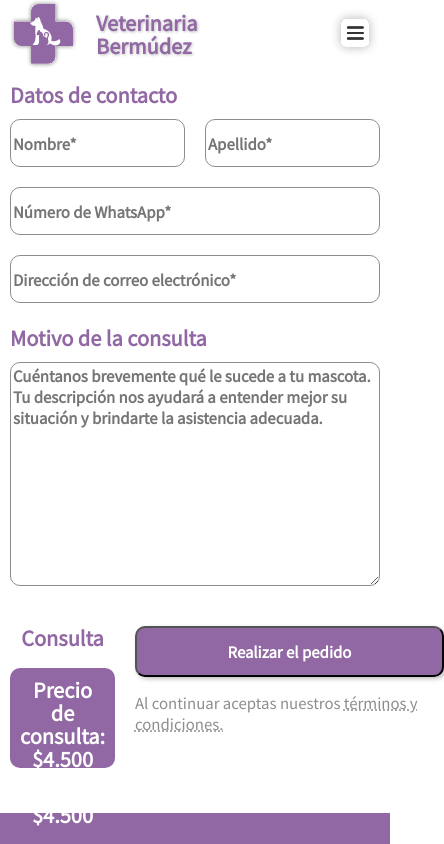
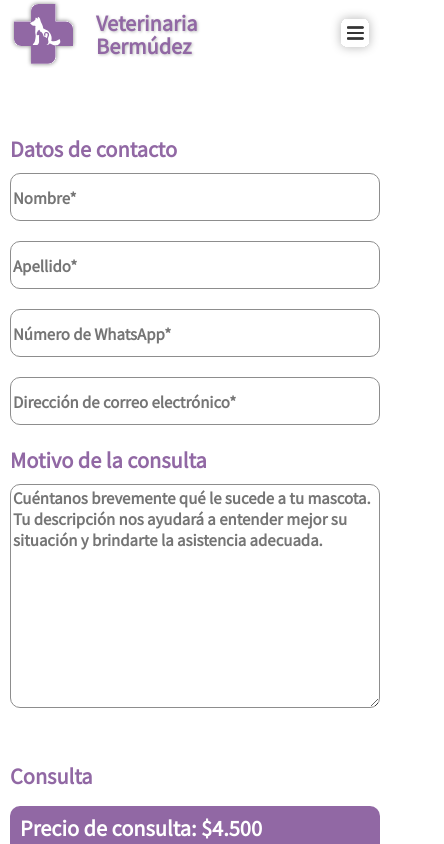
Before and after one commit to LeandroMaxRomero/veterinaria_bermudez, a React (Vite) app: page /consulta in a window 390 px wide. Shown: the top 844 px of the page, 444 px wide, since content can reach past the window. Built offline with nearby package versions, Linux system fonts and the light colour scheme; a web font is replaced by a local one.

Commit message:
0.2.2 estilos form mobile

```diff
--- a/src/scss/layout/_consulta.scss
+++ b/src/scss/layout/_consulta.scss
@@ -15,7 +15,8 @@
         padding-top: 16rem;
     }
     @include m.mobile {
-        padding-top: 8rem;
+        padding-top: 13.4rem;
+        max-width: 40rem;
     }
 }
 .consulta__formulario{
@@ -35,6 +36,9 @@
     display: flex;
     flex-direction: column;
     width: 100%;
+    @include m.mobile {
+        margin-bottom: 1.6rem;
+    }
 }
 .campo-texto{
     color: #8D8D8D;
@@ -54,12 +58,19 @@
     width: 100%;
     display: flex;
     gap: 2rem;
+    @include m.mobile {
+        flex-direction: column;
+        gap: 0;
+    }
 }
 .form-nombre, .form-apellido{
     width: 50%;
     border-radius: 10px;
     border: 1px solid #8D8D8D;
     height: 4.8rem;
+    @include m.mobile {
+        width: 100%;
+    }
 }
 .textarea{
     min-height: 22.4rem;
@@ -74,6 +85,10 @@
         height: 100%;
         gap: 2rem;
     }
+    @include m.mobile {
+        flex-direction: column;
+        margin-bottom: 9rem;
+    }
     h2{
         color: v.$violeta;
         font-family: v.$fuente;
@@ -83,6 +98,9 @@
         line-height: normal;
         @include m.tablet {
             text-align: center;
+        }
+        @include m.mobile {
+            text-align: start;
         }
     }
 }
@@ -103,6 +121,11 @@
         padding: 1rem;
         gap: 1rem;
     }
+    @include m.mobile {
+        gap: 0;
+        height: 8rem;
+        align-items: baseline;
+    }
     p{
         color: v.$blanco;
         font-family: v.$fuente;
@@ -121,6 +144,9 @@
     @include m.tablet {
         justify-content: center;
     }
+    @include m.mobile {
+        width: 100%;
+    }
     button{
         display: flex;
         width: 309px;
@@ -137,6 +163,9 @@
         font-style: normal;
         font-weight: 700;
         line-height: normal;
+        @include m.mobile {
+            width: 100%;
+        }
     }
     p,a{
         color: #8D8D8D;
@@ -145,6 +174,9 @@
         font-style: normal;
         font-weight: 400;
         line-height: normal;
+        @include m.mobile {
+            width: 100%;
+        }
     }
     u{
         text-decoration-style: dotted
```
